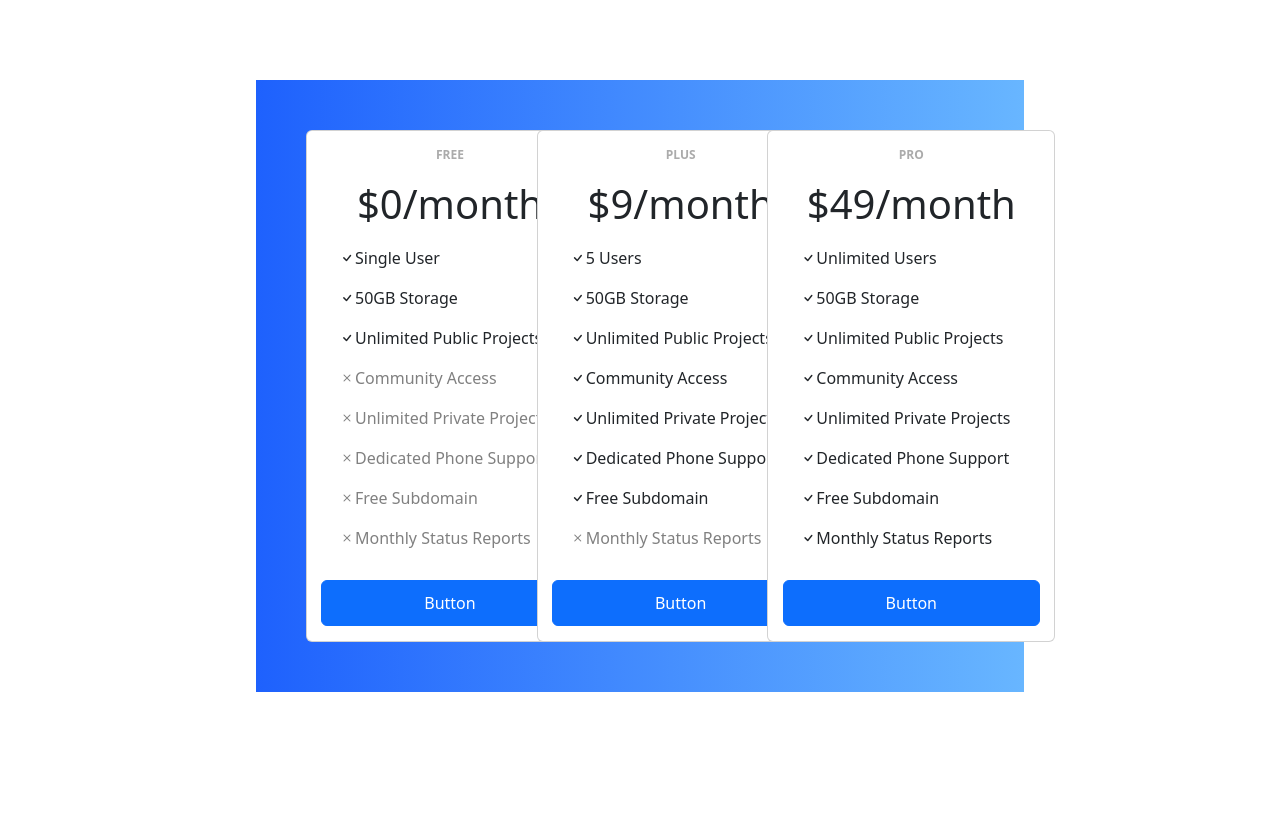
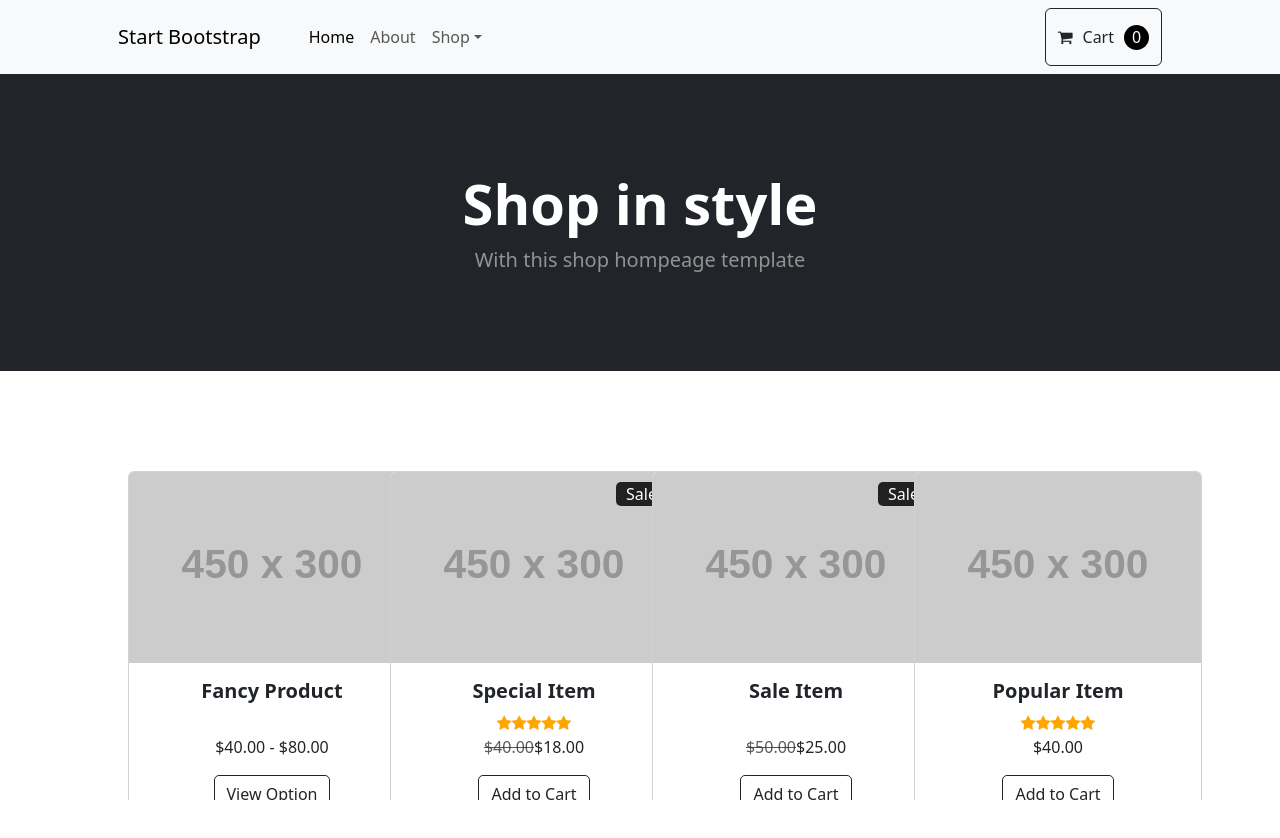
Before and after one commit to PriyaTamz/redux-react, a React (Vite) app: page / in a window 1280 px wide. Shown: the top 838 px of the page. After the commit the page ends 800 px from the top, so only its background shows below. Built offline with nearby package versions, Linux system fonts and the light colour scheme.

Commit message:
Add Module 5 Assignment-2 folder

```diff
--- a/src/App.jsx
+++ b/src/App.jsx
@@ -1,138 +1,48 @@
-function Header(props) {
-  return <p>{props.data}</p>
-}
+import { useState } from 'react';
+import './App.css';
+import Navigation from './Component/Navigation';
+import Header from './Component/Header';
+import Cart from './Component/Cart';
+import Footer from './Component/Footer';
 
+const App = () => {
+  const items = [
+    { name: "Fancy Product", price: "$40.00 - $80.00", sale: false },
+    { name: "Special Item", price: "$18.00", sale: true, originalPrice: "$40.00" },
+    { name: "Sale Item", price: "$25.00", sale: true, originalPrice: "$50.00" },
+    { name: "Popular Item", price: "$40.00", sale: false },
+    { name: "Sale Item", price: "$50.00", sale: true, originalPrice: "$25.00" },
+    { name: "Fancy Product", price: "$120.00 - $280.00", sale: false },
+    { name: "Special Item", price: "$20.00", sale: true, originalPrice: "$18.00" },
+    { name: "Popular Item", price: "$40.00", sale: false }
+  ];
 
-function Price(props) {
-  return <h1>{props.data}</h1>
-}
+  const [addedItems, setAddedItems] = useState(Array(items.length).fill(false));
+  const [count, setCount] = useState(0);
 
-function Items1() {
-  return (
-    <ul>
-      <p className="bi bi-check">Single User</p>
-      <p className="bi bi-check">50GB Storage</p>
-      <p className="bi bi-check">Unlimited Public Projects</p>
-      <p className="bi bi-x">Community Access</p>
-      <p className="bi bi-x">Unlimited Private Projects</p>
-      <p className="bi bi-x">Dedicated Phone Support</p>
-      <p className="bi bi-x">Free Subdomain</p>
-      <p className="bi bi-x">Monthly Status Reports</p>
-    </ul>
-  )
-}
-
-function Items2() {
-  return (
-    <ul>
-      <p className="bi bi-check">5 Users</p>
-      <p className="bi bi-check">50GB Storage</p>
-      <p className="bi bi-check">Unlimited Public Projects</p>
-      <p className="bi bi-check">Community Access</p>
-      <p className="bi bi-check">Unlimited Private Projects</p>
-      <p className="bi bi-check">Dedicated Phone Support</p>
-      <p className="bi bi-check">Free Subdomain</p>
-      <p className="bi bi-x">Monthly Status Reports</p>
-    </ul>
-  )
-}
-
-function Items3() {
-  return (
-    <ul>
-      <p className="bi bi-check">Unlimited Users</p>
-      <p className="bi bi-check">50GB Storage</p>
-      <p className="bi bi-check">Unlimited Public Projects</p>
-      <p className="bi bi-check">Community Access</p>
-      <p className="bi bi-check">Unlimited Private Projects</p>
-      <p className="bi bi-check">Dedicated Phone Support</p>
-      <p className="bi bi-check">Free Subdomain</p>
-      <p className="bi bi-check">Monthly Status Reports</p>
-    </ul>
-  )
-}
-
-function Subscription() {
-
-  const preheading = ["FREE", "PLUS", "PRO"];
-  const headingData = ["$0/month", "$9/month", "$49/month"];
+  const handleCart = (index) => {
+    const updatedItems = [...addedItems];
+    if (updatedItems[index]) {
+      setCount(count - 1);
+    } else {
+      setCount(count + 1);
+    }
+    updatedItems[index] = !updatedItems[index];
+    setAddedItems(updatedItems);
+  };
 
   return (
     <div>
-      <div className="main">
-        <div className="row">
-          <div className="col-md-4">
-            <div className="card" style={{ width: '18rem' }}>
-              <div className="top">
-                <Header
-                  data={preheading[0]}
-                />
-              </div>
-              <div className="head">
-                <Price
-                  data={headingData[0]}
-                />
-              </div>
-              <div className="item">
-                <Items1 />
-              </div>
-
-              <button type="button" class="btn btn-primary" style={{padding: '10px'}}>Button</button>
-            </div>
-          </div>
-
-          <div className="col-md-4">
-            <div className="card" style={{ width: '18rem' }}>
-              <div className="top">
-                <Header
-                  data={preheading[1]}
-                />
-              </div>
-              <div className="head">
-                <Price
-                  data={headingData[1]}
-                />
-              </div>
-              <div className="item">
-                <Items2 />
-              </div>
-
-              <button type="button" class="btn btn-primary" style={{padding: '10px'}}>Button</button>
-            </div>
-          </div>
-
-          <div className="col-md-4">
-            <div className="card" style={{ width: '18rem' }}>
-              <div className="top">
-                <Header
-                  data={preheading[2]}
-                />
-              </div>
-              <div className="head">
-                <Price
-                  data={headingData[2]}
-                />
-              </div>
-              <div className="item">
-                <Items3 />
-              </div>
-
-              <button type="button" class="btn btn-primary" style={{padding: '10px'}}>Button</button>
-            </div>
-          </div>
-        </div>
-      </div>
+      <Navigation count={count} />
+      <Header />
+      <Cart
+        items={items}
+        addedItems={addedItems}
+        handleCart={handleCart}
+      />
+      <Footer />
     </div>
-
-  )
-}
-
-function App() {
-  return (
-    <div>
-      <Subscription />
-    </div>
-  )
+  );
 }
 
 export default App;
--- /dev/null
+++ b/src/Component/Cart.jsx
@@ -0,0 +1,41 @@
+import React from 'react';
+import Rating from './Rating';
+
+function Cart({ items, addedItems, handleCart }) {
+  return (
+    <div>
+      <div className="main">
+        <div className="row">
+          {items.map((item, index) => (
+            <div className="col-md-3" key={index}>
+              <div className="card" style={{ width: '18rem' }}>
+                <div className="property">
+                  <img className="card-img-top" src="https://dummyimage.com/450x300/dee2e6/6c757d.jpg" alt="..." />
+                  {item.sale && <span className="sale-label">Sale</span>}
+                </div>
+                <div className="card-body">
+                  <h5><b>{item.name}</b></h5>
+                  {(item.name === "Special Item" || item.name === "Popular Item") ? <Rating /> : <div style={{ height: '24px' }}></div>}
+                  <p className="card-price">
+                    {item.sale && <span className="text-muted text-decoration-line-through">{item.originalPrice}</span>}
+                    {item.price}
+                  </p>
+                  <button
+                    type="button"
+                    className="btn btn-outline-dark"
+                    onClick={() => handleCart(index)}
+                    style={{ borderRadius: "5px" }}
+                  >
+                    {item.name === "Fancy Product" ? 'View Option' : addedItems[index] ? 'Remove from Cart' : 'Add to Cart'}
+                  </button>
+                </div>
+              </div>
+            </div>
+          ))}
+        </div>
+      </div>
+    </div>
+  );
+}
+
+export default Cart;
--- /dev/null
+++ b/src/Component/Footer.jsx
@@ -0,0 +1,9 @@
+function Footer() {
+  return (
+    <footer class="py-5 bg-dark">
+      <div class="container"><p class="m-0 text-center text-white">Copyright &copy; Your Website 2023</p></div>
+    </footer>
+  );
+}
+
+export default Footer;
--- /dev/null
+++ b/src/Component/Header.jsx
@@ -0,0 +1,14 @@
+function Header() {
+  return (
+    <header className="bg-dark py-5">
+      <div className="container px-4 px-lg-5 my-5">
+        <div className="text-center text-white">
+          <h1 className="display-4 fw-bolder">Shop in style</h1>
+          <p className="lead fw-normal text-white-50 mb-0">With this shop hompeage template</p>
+        </div>
+      </div>
+    </header>
+  );
+}
+
+export default Header;
--- /dev/null
+++ b/src/Component/Navigation.jsx
@@ -0,0 +1,37 @@
+import React from 'react';
+
+function Navigation(props) {
+  return (
+    <nav className="navbar navbar-expand-lg navbar-light bg-light">
+      <div className="container px-4 px-lg-5">
+        <a className="navbar-brand" href="#!">Start Bootstrap</a>
+        <button className="navbar-toggler" type="button" data-bs-toggle="collapse" data-bs-target="#navbarSupportedContent" aria-controls="navbarSupportedContent" aria-expanded="false" aria-label="Toggle navigation"><span className="navbar-toggler-icon"></span></button>
+        <div className="collapse navbar-collapse" id="navbarSupportedContent">
+          <ul className="navbar-nav me-auto mb-2 mb-lg-0 ms-lg-4">
+            <li className="nav-item"><a className="nav-link active" aria-current="page" href="#!">Home</a></li>
+            <li className="nav-item"><a className="nav-link" href="#!">About</a></li>
+            <li className="nav-item dropdown">
+              <a className="nav-link dropdown-toggle" id="navbarDropdown" href="#" role="button" data-bs-toggle="dropdown" aria-expanded="false">Shop</a>
+              <ul className="dropdown-menu" aria-labelledby="navbarDropdown">
+                <li><a className="dropdown-item" href="#!">All Products</a></li>
+                <li><hr className="dropdown-divider" /></li>
+                <li><a className="dropdown-item" href="#!">Popular Items</a></li>
+                <li><a className="dropdown-item" href="#!">New Arrivals</a></li>
+              </ul>
+            </li>
+          </ul>
+          <div className="nav-icon">
+            <button className="btn btn-outline-dark" type="submit" style={{ display: 'flex', alignItems: 'center' }}>
+              <i className="fa fa-shopping-cart"></i>
+              <span style={{ padding: '10px' }}>Cart</span>
+              <div className="count-circle">{props.count}</div>
+            </button>
+          </div>
+
+        </div>
+      </div>
+    </nav>
+  );
+}
+
+export default Navigation;
--- /dev/null
+++ b/src/Component/Rating.jsx
@@ -0,0 +1,17 @@
+import React from 'react';
+
+function Rating() {
+
+    return (
+        <div>
+            <span className="fa fa-star checked"></span>
+            <span className="fa fa-star checked"></span>
+            <span className="fa fa-star checked"></span>
+            <span className="fa fa-star checked"></span>
+            <span className="fa fa-star checked"></span>
+        </div>
+    )
+
+}
+
+export default Rating;
--- a/src/index.css
+++ b/src/index.css
@@ -1,46 +1,49 @@
-.top {
-    text-align: center;
-    margin-top: 15px;
-    font-size: 12px;
-    font-weight: bold;
-    color: rgb(171, 171, 171);
+
+html, body {
+  height: 100%;
+  margin: 0;
+  padding: 0;
+  overflow-x: hidden;
+  overflow-y: scroll;
 }
 
-.head {
-    text-align: center;
+.card-body {
+  text-align: center;
 }
 
-.item {
-    text-align: left;
-    padding: 0px;
-    margin-top: 10px;
-    list-style-type: none;
-}
-
-.item li {
-    margin: 5px 0;
-    display: flex;
-    align-items: center;
-}
-
-.item .bi-check {
-    margin-right: 10px;
-}
-
-.item .bi-x {
-    color: grey;
-    margin-right: 10px;
+.card {
+  margin: 30px auto;
 }
 
 .main {
-    margin: 20%;
-    margin-top: 80px;
-    background: linear-gradient(90deg, rgb(30, 97, 253), rgb(104, 182, 255));
-    padding: 50px;
+  margin: 10%;
+  margin-top: 70px;
+  margin-bottom: 70px;
 }
 
-.btn {
-    margin: 5%;
-    padding: 10px 20px;
-    border-radius: 8px;
+.property {
+  position: relative;
+
 }
+
+.property .sale-label {
+  position: absolute;
+  top: 10px;
+  right: 10px;
+  background-color: rgb(33, 33, 33);
+  color: white;
+  padding: 0px 10px;
+  border-radius: 5px;
+}
+
+.checked {
+color: orange;
+}
+
+.count-circle {
+  height: 25px;
+  width: 25px;
+  border-radius: 50%;
+  background-color: black;
+  color: white;
+}
```
Also changed, not shown: index.html (+4 -4 lines).
